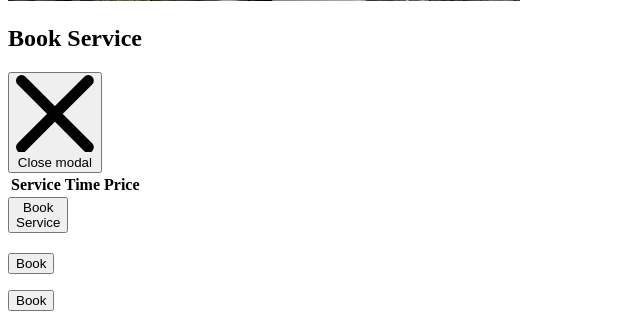
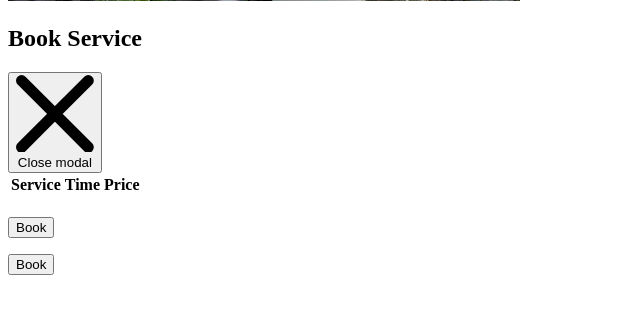
Before and after one commit to peterdemin/seattle-beauty-lounge, a Python web app: template source/templates/06-details.html in a window 1280 px wide. Shown: the part 591-910 px from the top of the page, without its empty margins (0-640 px from the left). After the commit the page ends 866 px from the top, so only its background shows below. Run offline with Jinja, Linux system fonts and the light colour scheme; the template is opened without the code that fills it, so the values that code supplies are empty.

Commit message:
Remove Book Service button from detailed pages

```diff
--- a/source/templates/05-book.html
+++ b/source/templates/05-book.html
@@ -19,8 +19,3 @@
         <div class="hidden" id="service-table">{% include "03-service-list.html" %}</div>
     </div>
 </div>
-<button
-    class="book-btn mx-2 px-5 aspect-square rounded-full text-2xl font-bold bg-primary text-neutral shadow drop-shadow-lg"
-    type=button>
-  Book<br/>Service
-</button>
```
Also changed, not shown: source/templates/01-index.html (+6 -1 lines).
